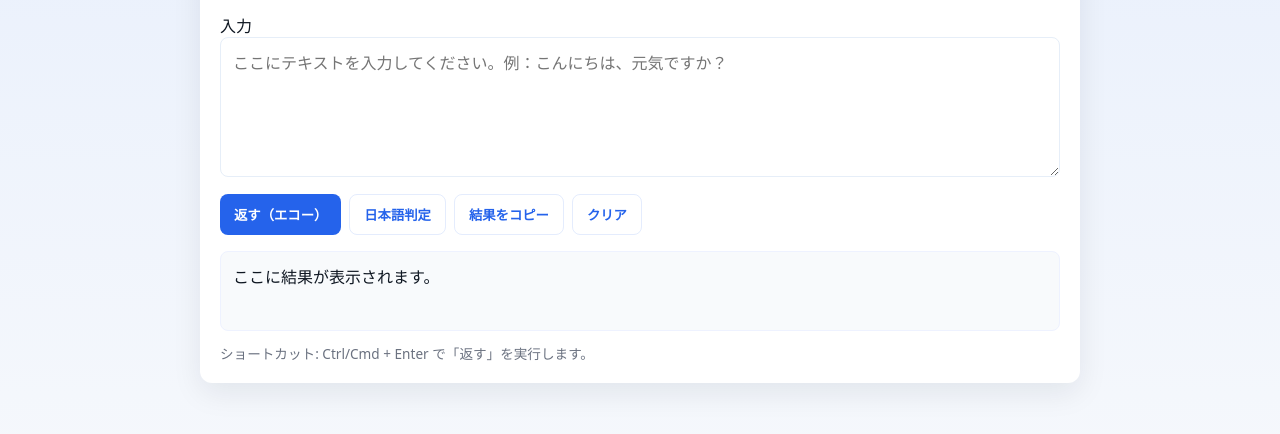
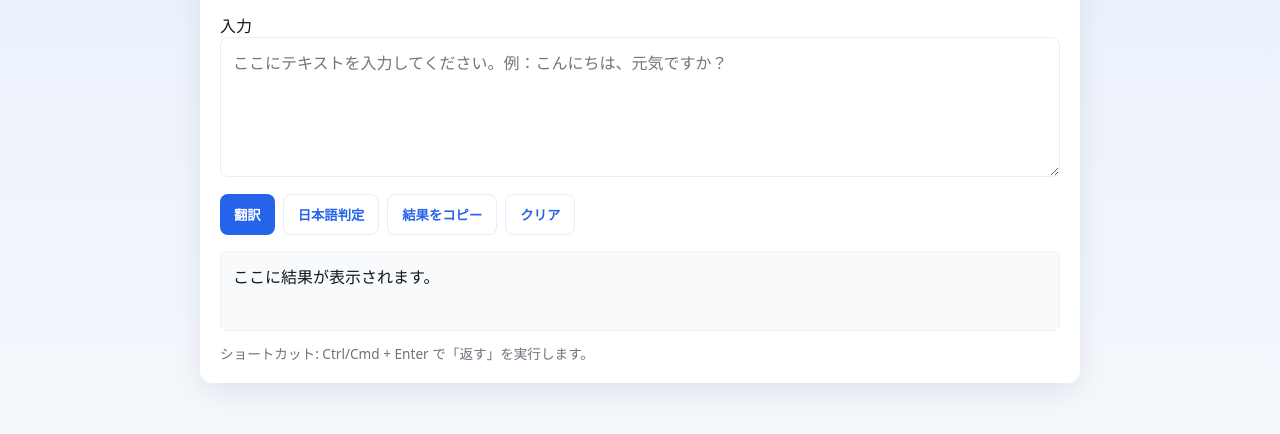
Before and after one commit to novelstar354/she, a plain HTML site: page index.html in a window 1280 px wide. Shown: the part 262-696 px from the top of the page. Drawn offline with Linux system fonts and the light colour scheme.

Commit message:
Update index.html

```diff
--- a/index.html
+++ b/index.html
@@ -31,7 +31,7 @@
     <textarea id="source" placeholder="ここにテキストを入力してください。例：こんにちは、元気ですか？"></textarea>
 
     <div class="controls">
-      <button id="echo">返す（エコー）</button>
+      <button id="echo">翻訳</button>
       <button class="ghost" id="detect">日本語判定</button>
       <button class="ghost" id="copy">結果をコピー</button>
       <button class="ghost" id="clear">クリア</button>
```
